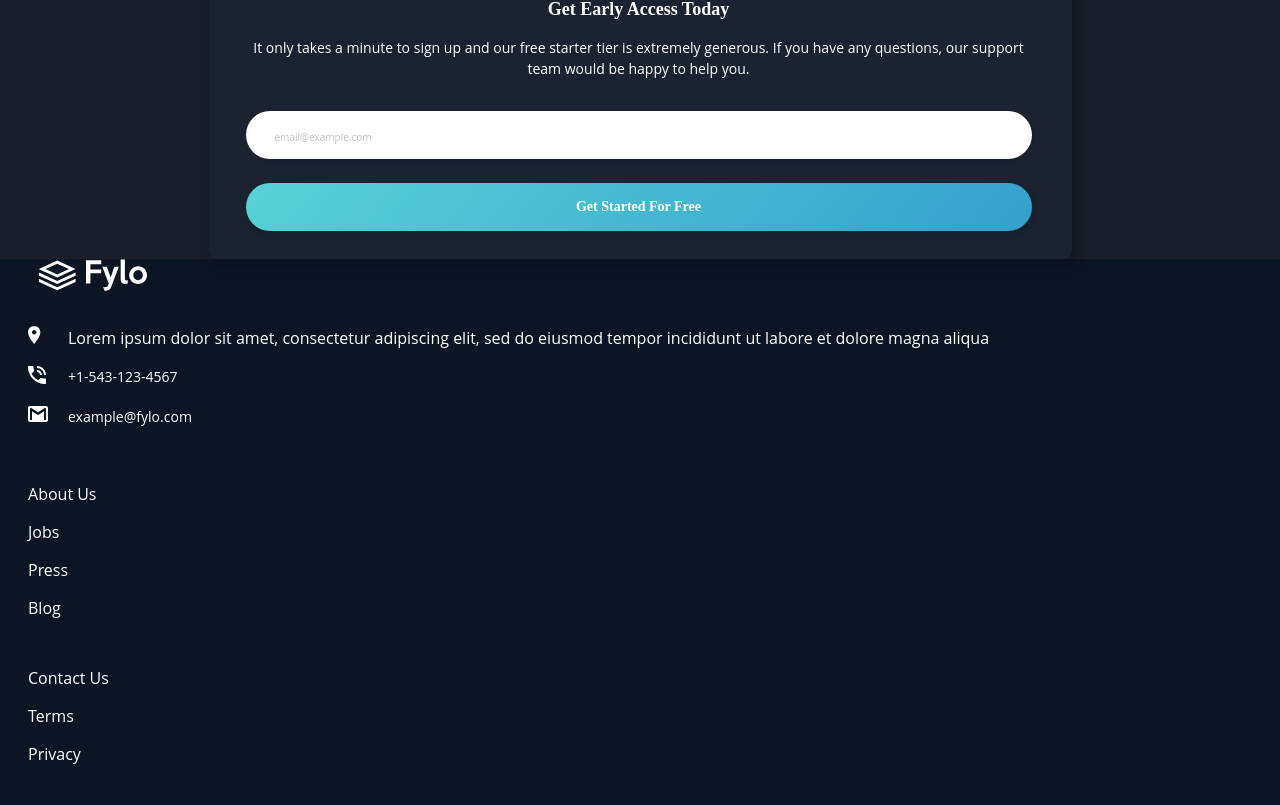
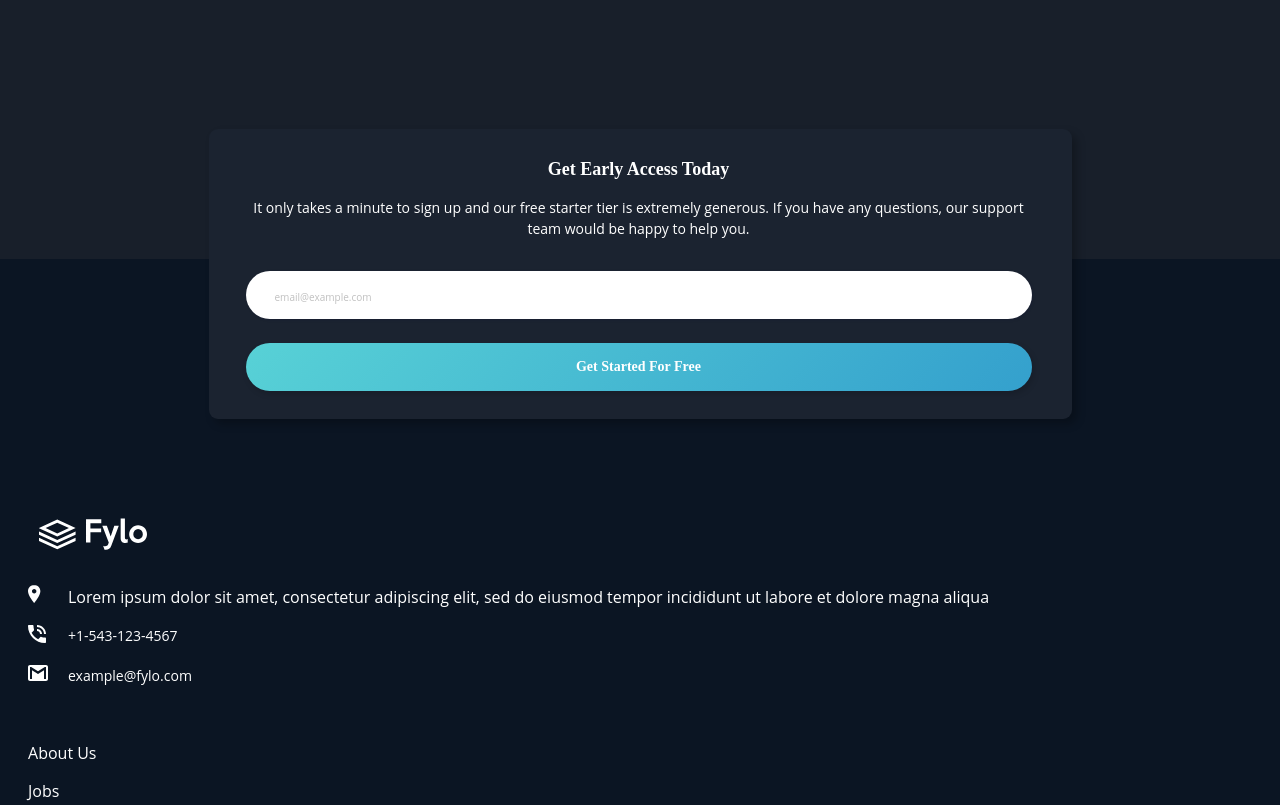
Before and after one commit to NSJTeo/fylo-landing-page, a Vue app: page / in a window 1280 px wide. Shown: the part 3315-4120 px from the top of the page. Built offline with nearby package versions, Linux system fonts and the light colour scheme.

Commit message:
Sign Up container position

```diff
--- a/src/components/Footer.vue
+++ b/src/components/Footer.vue
@@ -73,6 +73,7 @@ export default {
   &__container {
     padding: 0 28px;
     padding-bottom: 52px;
+    padding-top: 259px;
   }
   &__logo {
     width: 108px;
--- a/src/components/SignUp.vue
+++ b/src/components/SignUp.vue
@@ -46,9 +46,10 @@ export default {
 .sign-up {
   &__background {
     padding: 0 20px;
-    /* margin-bottom: 83px; */
     display: flex;
     justify-content: center;
+    position: relative;
+    top: 160px;
   }
   &__container {
     background: #1b2330;
--- a/src/components/Testimonials.vue
+++ b/src/components/Testimonials.vue
@@ -48,7 +48,6 @@ export default {
     flex-direction: column;
     align-items: center;
     padding: 0 48px;
-    /* margin-bottom: 160px; */
   }
   &__inner-container {
     position: relative;
```
